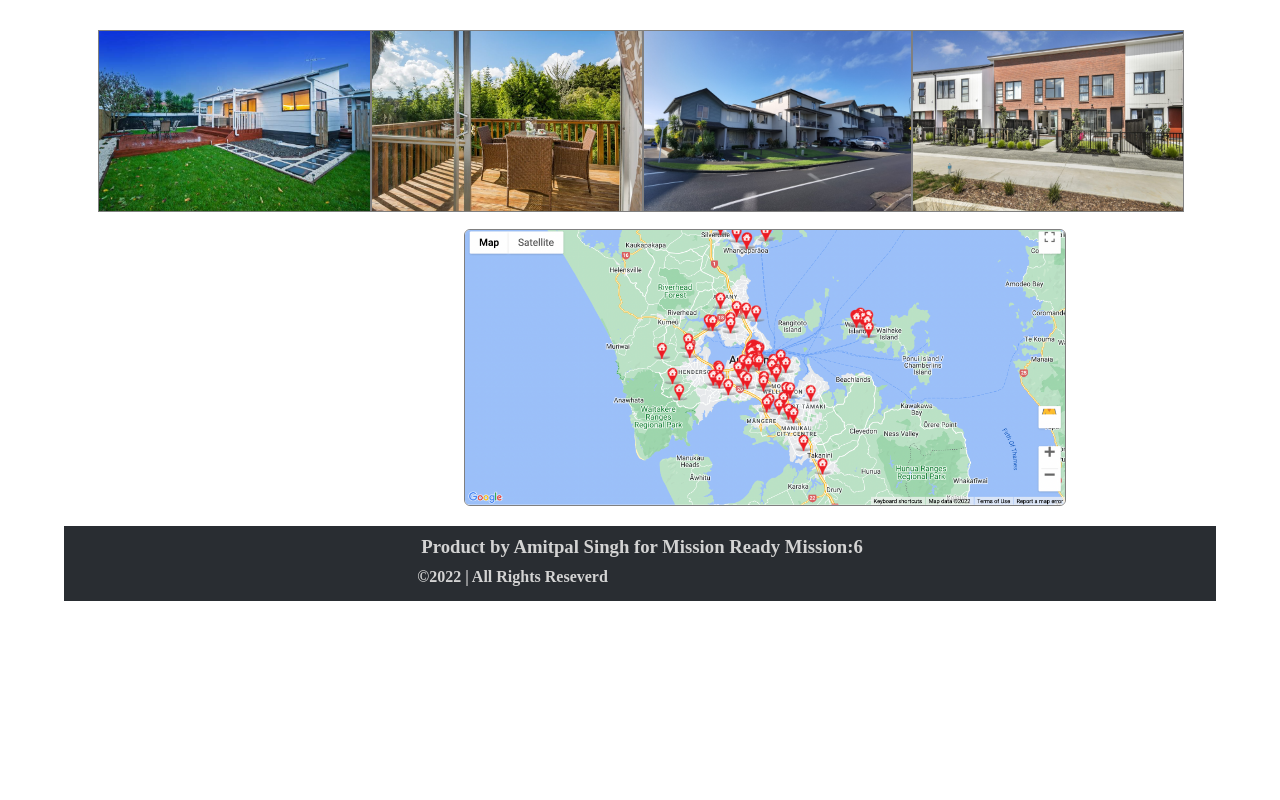
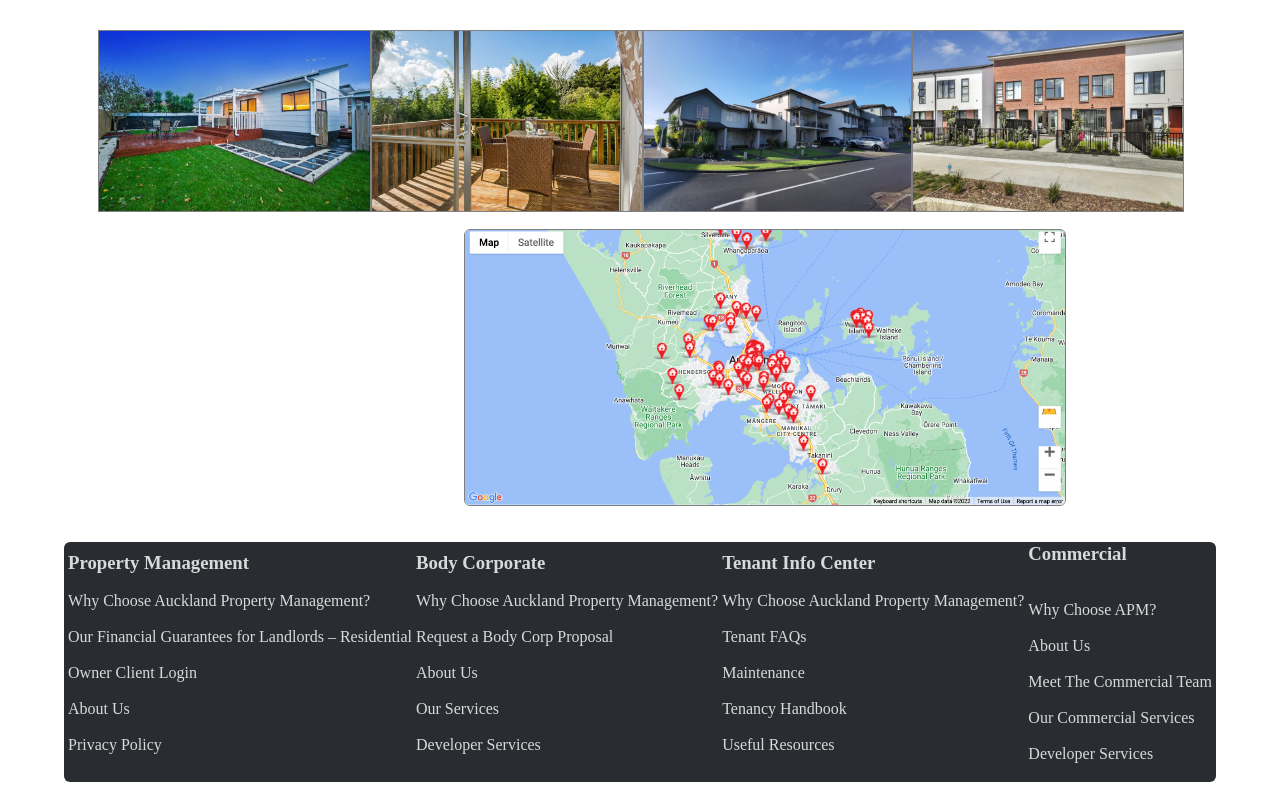
Before and after one commit to amitpalnz/auckland-property, a React (Create React App) app: page / in a window 1280 px wide. Shown: the part 632-1432 px from the top of the page. Before the commit the page ends 1233 px from the top, so only its background shows below. Built offline with nearby package versions, Linux system fonts and the light colour scheme; no server answers.

Commit message:
Fixed the footer

```diff
--- a/src/StyleSheet/Footer.css
+++ b/src/StyleSheet/Footer.css
@@ -1,30 +1,18 @@
 .Footer_container {
   display: flex;
-  flex-direction: column;
   align-items: center;
-  margin-top: 20px;
+  justify-content: space-evenly;
   background-color: #292D32;
+  width: 100%;
+  height: 15em;
+  border-radius: 6px;
 }
 
-.Footer_companyBrand {
-  margin-top: 10px;
-  margin-bottom: 10px;
-  margin-left: 4px;
-  color: #D3D3D3;
+.Footer_category{
+  flex-direction: column;
+  font-size: medium;
+  margin:0;
+  padding: 0em;
+  color: #D9D9D9;
+
 }
-
-.Footer_licensing {
-  margin-bottom: 15px;
-  color: #D3D3D3;
-}
-
-@media only screen and (max-width: 400px) {
-  .Footer_container {
-    display: flex;
-    flex-direction: column;
-    align-items: center;
-    margin-top: 50px;
-    background-color: #f5f5f5;
-    width: 460px;
-  }
-}
--- a/src/components/Footer.jsx
+++ b/src/components/Footer.jsx
@@ -1,19 +1,71 @@
-import React from 'react';
+import React from "react";
 import "../StyleSheet/Footer.css";
 
 const Footer = () => {
   return (
     <div className="Footer_container">
-      <div className='Footer_align'>
-    <div className="Footer_companyBrand">
-      <h3>Product by Amitpal Singh for Mission Ready Mission:6</h3>
+      <div className="Footer_category">
+        <h3> Property Management</h3>
+        <br />
+        <p>Why Choose Auckland Property Management?</p>
+        <br />
+        <p>Our Financial Guarantees for Landlords – Residential</p>
+        <br />
+        <p>Owner Client Login</p>
+        <br />
+        <p>About Us</p>
+        <br />
+        <p>Privacy Policy</p>
+        <br />
+      </div>
+
+      <div className="Footer_category">
+        <h3>Body Corporate</h3>
+        <br />
+        <p>Why Choose Auckland Property Management?</p>
+        <br />
+        <p>Request a Body Corp Proposal</p>
+        <br />
+        <p>About Us</p>
+        <br />
+        <p>Our Services</p>
+        <br />
+        <p>Developer Services</p>
+        <br />
+      </div>
+
+      <div className="Footer_category">
+        <h3>Tenant Info Center</h3>
+        <br />
+        <p>Why Choose Auckland Property Management?</p>
+        <br />
+        <p>Tenant FAQs </p>
+        <br />
+        <p>Maintenance</p>
+        <br />
+        <p>Tenancy Handbook</p>
+        <br />
+        <p>Useful Resources</p>
+        <br />
+      </div>
+
+      <div className="Footer_category">
+        <h3>Commercial</h3>
+        <br />
+        <br />
+        <p>Why Choose APM?</p>
+        <br />
+        <p>About Us</p>
+        <br />
+        <p>Meet The Commercial Team</p>
+        <br />
+        <p>Our Commercial Services</p>
+        <br />
+        <p>Developer Services</p>
+        <br />
+      </div>
     </div>
-    <div className="Footer_licensing">
-      <h4>©2022 | All Rights Reseverd</h4>
-    </div>
-    </div>
-  </div>
-  )
-}
+  );
+};
 
-export default Footer
+export default Footer;
--- a/src/components/Home.js
+++ b/src/components/Home.js
@@ -64,8 +64,10 @@ const Home = () => {
       <div>
         <img src={Map} alt="Map Image" className="map" />
       </div>
-
+      <br />
+      <br />
       <Footer />
+      <br />
     </div>
   );
 };
```
